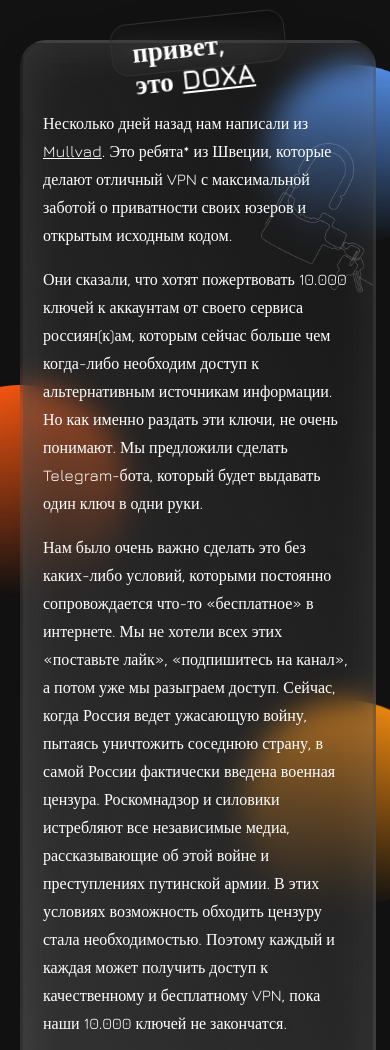
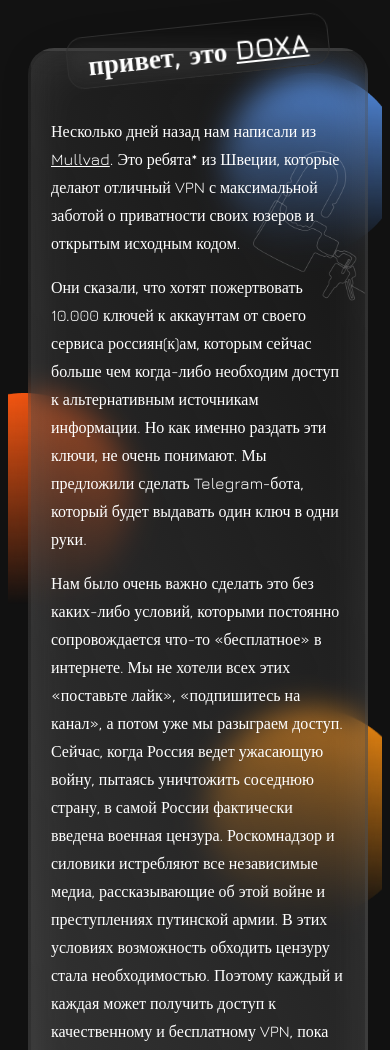
Before and after one commit to rknfckoff/doxaxmullvad, a website: page index.html in a window 390 px wide. Shown: the part 115-1165 px from the top of the page. Drawn offline with nearby package versions, Linux system fonts and the light colour scheme.

Commit message:
solve adaptive breaking, move spheres to background

```diff
--- a/index.html
+++ b/index.html
@@ -58,9 +58,6 @@
                         </div>
                     </div>
                 </div>
-                <img src="./assets/ellipse_blue.png" id="ellips-blue"/>
-                <img src="./assets/ellipse_red.png" id="ellips-red"/>
-                <img src="./assets/ellipse_yellow.png" id="ellips-yellow"/>
                 <footer class="footer">
                     <a target="_blank" href="https://t.me/doxajournal"><img alt="Telegram link" src="./assets/logos/telegram.png"/></a>
                     <a target="_blank" href="https://www.instagram.com/doxa_journal/"><img alt="Instagram link" src="./assets/logos/inst.png"/></a>
@@ -76,7 +73,7 @@
 </html>
 
 <style>
-    html, body {
+    html {
         width: 100vw;
         height: 100%;
         background-color: #121212;
@@ -89,6 +86,10 @@
 
     .text-container {
         padding: 50px 170px;
+        background-image: url(./assets/ellipse_blue.png), url(./assets/ellipse_red.png), url(./assets/ellipse_yellow.png);
+        background-position: 93% 339px, 50px 639px, 97% 915px;
+        background-repeat: no-repeat, no-repeat, no-repeat;
+        background-size: 263px, 276px, 198px;
     }
 
     .logos {
@@ -138,7 +139,7 @@
         border-radius: 38.0455px;
         padding: 24px 35px;
         display: inline-block;
-        width: fit-content;
+        width: max-content;
         z-index: 2;
     }
 
@@ -206,33 +207,15 @@
         opacity: 0.5;
     }
 
-    #ellips-blue {
-        position: absolute;
-        height: 263px;
-        width: 263px;
-        top: 339px;
-        right: 96px;
-    }
-
-    #ellips-red {
-        position: absolute;
-        height: 276px;
-        width: 276px;
-        left: 50px;
-        top: 639px;
-    }
-
-    #ellips-yellow {
-        position: absolute;
-        height: 198px;
-        width: 198px;
-        right: 53px;
-        top: 915px;
-    }
-
     @media only screen and (max-width: 912px) {
         .text-container, .offer-text {
             padding: 50px 20px;
+        }
+
+        .text-container {
+            background-position: 110% 180px, -90px 500px, 120% 815px;
+            background-repeat: no-repeat, no-repeat, no-repeat;
+            background-size: 179px, 212px, 209px;
         }
 
         .text--regular {
@@ -278,29 +261,6 @@
             height: 27.32px;
             margin: 0 12px;
         }
-
-        #ellips-blue {
-            position: absolute;
-            width: 179px;
-            height: 179px;
-            top: 180px;
-            right: -55px;
-        }
-
-        #ellips-red {
-            position: absolute;
-            width: 212px;
-            height: 212px;
-            left: -86px;
-            top: 500px;
-        }
-
-        #ellips-yellow {
-            width: 209px;
-            height: 209px;
-            left: 242px;
-            top: 815px;
-        }
     }
 
 </style>
```
